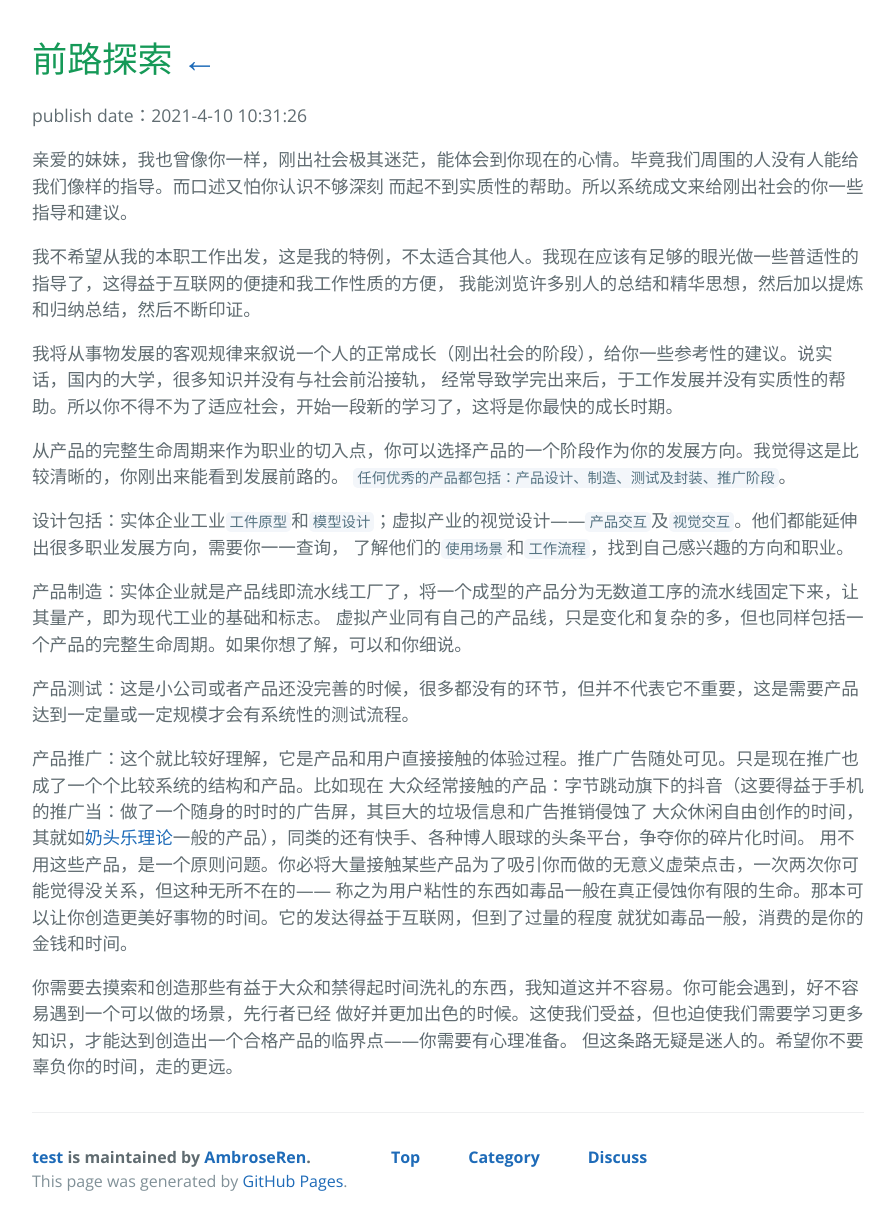
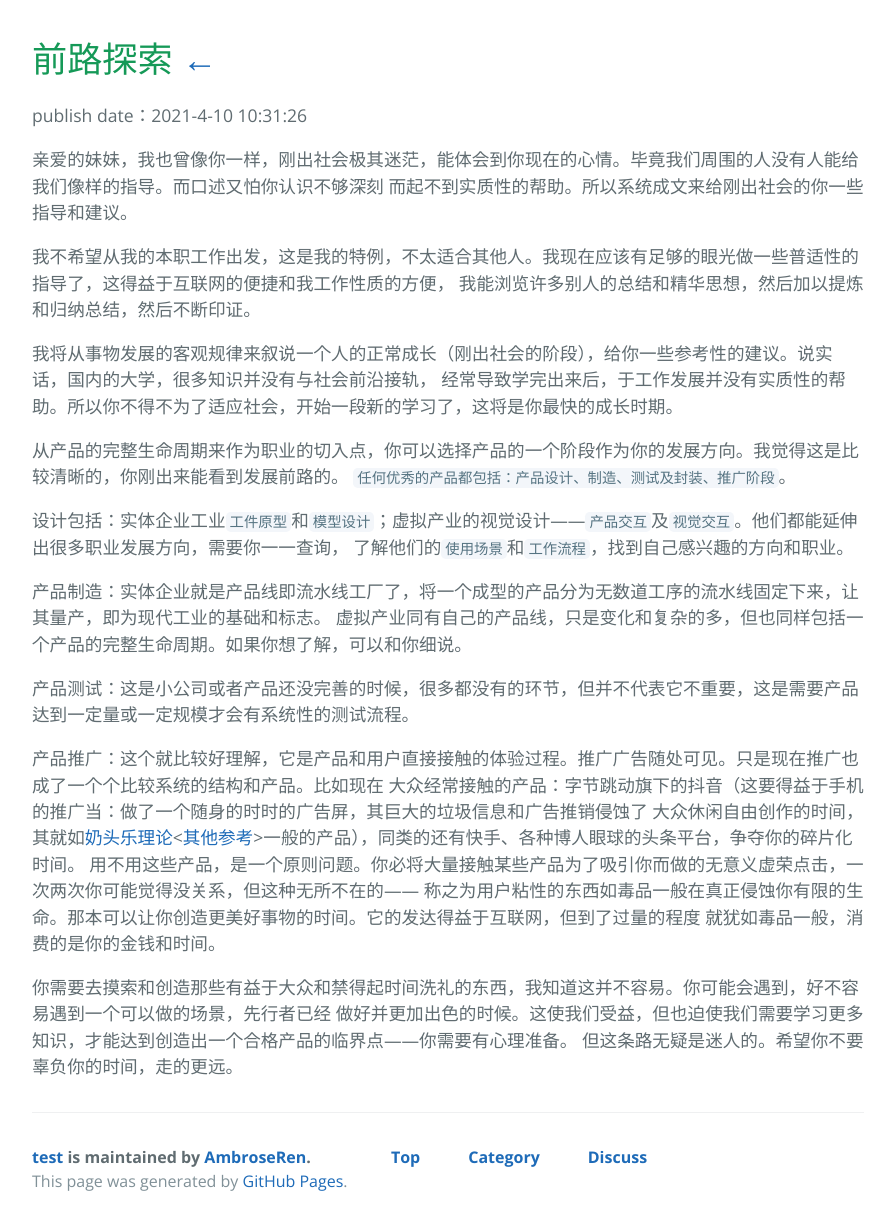
Before and after one commit to AmbroseRen/test, a Jekyll site: the page built from Data/MD/2021/04/20210410.md, in a window 1280 px wide. Shown: the whole page, without its empty margins (192-1087 px from the left). Built offline with Jekyll 4.4.1, drawn with Linux system fonts in a browser that asks for light colours; our own code applies the rules of GitHub Pages for plain Markdown files; the repository's description, which GitHub fills in, is left out; some of the changed lines change nothing that is shown.

Commit message:
Update 20210410.md

```diff
--- a/Data/MD/2021/04/20210410.md
+++ b/Data/MD/2021/04/20210410.md
@@ -23,7 +23,7 @@ publish date：2021-4-10 10:31:26
 
 产品推广：这个就比较好理解，它是产品和用户直接接触的体验过程。推广广告随处可见。只是现在推广也成了一个个比较系统的结构和产品。比如现在
 大众经常接触的产品：字节跳动旗下的抖音（这要得益于手机的推广当：做了一个随身的时时的广告屏，其巨大的垃圾信息和广告推销侵蚀了
-大众休闲自由创作的时间，其就如[奶头乐理论](https://wiki.mbalib.com/wiki/%E5%A5%B6%E5%A4%B4%E4%B9%90%E7%90%86%E8%AE%BA)一般的产品），同类的还有快手、各种博人眼球的头条平台，争夺你的碎片化时间。
+大众休闲自由创作的时间，其就如[奶头乐理论](https://wiki.mbalib.com/wiki/%E5%A5%B6%E5%A4%B4%E4%B9%90%E7%90%86%E8%AE%BA)<[其他参考](https://passport.mbalib.com/favorite/list?id=344364)>一般的产品），同类的还有快手、各种博人眼球的头条平台，争夺你的碎片化时间。
 用不用这些产品，是一个原则问题。你必将大量接触某些产品为了吸引你而做的无意义虚荣点击，一次两次你可能觉得没关系，但这种无所不在的——
 称之为用户粘性的东西如毒品一般在真正侵蚀你有限的生命。那本可以让你创造更美好事物的时间。它的发达得益于互联网，但到了过量的程度
 就犹如毒品一般，消费的是你的金钱和时间。
```
